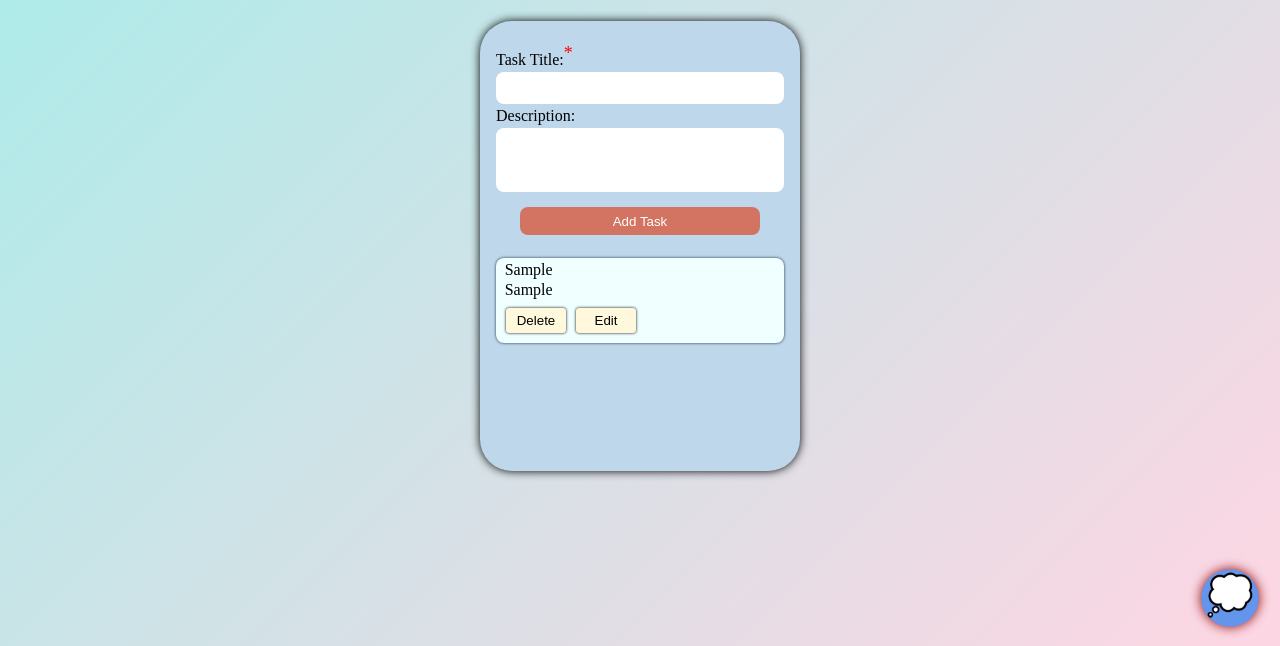
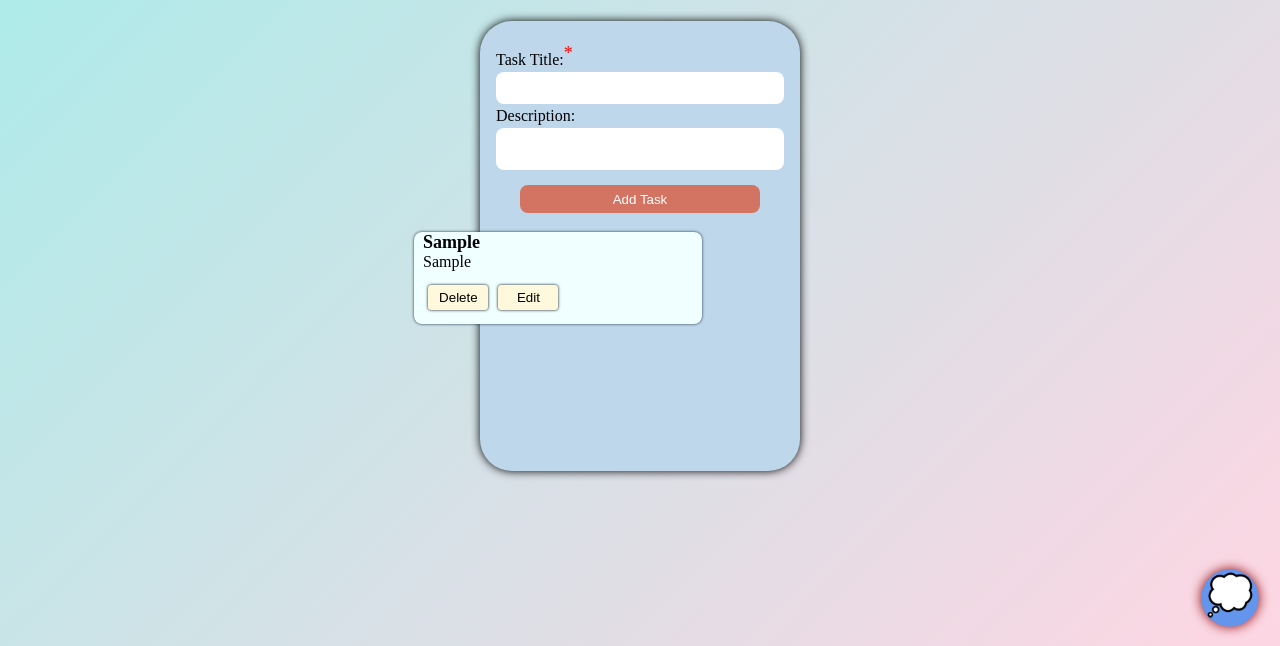
Before and after one commit to PSD24-art/Task-Master, a plain HTML site: page index.html in a window 1280 px wide. Both pictures are taken after typing "Sample", "Sample" into the empty fields and a click on the button "Add Task". Shown: the part 154-800 px from the top of the page. Drawn offline with Linux system fonts and the light colour scheme.

Commit message:
Final touch done

```diff
--- a/app.js
+++ b/app.js
@@ -43,11 +43,13 @@ function renderTask() {
     const tTitle = document.createElement("p");
     tTitle.innerText = item.title;
     tTitle.classList.add("tCard");
+    tTitle.style.fontWeight = "bold";
+    tTitle.style.fontSize = "18px";
     sepCard.appendChild(tTitle);
 
     //Description
-    const tDescript = document.createElement("p");
-    tDescript.innerText = item.description;
+    const tDescript = document.createElement("div");
+    tDescript.innerText = item.description.trim();
     tDescript.classList.add("tCard");
     sepCard.appendChild(tDescript);
 
--- a/index.html
+++ b/index.html
@@ -9,17 +9,19 @@
   <body class="body">
     <h1>Task Master</h1>
     <div class="container">
-      <div>
+      <div id="input-div">
         <p>Task Title:<sup>*</sup></p>
         <input type="text" id="task-title" />
       </div>
-      <div>
+      <div id="descript-div">
         <p>Description:</p>
         <textarea id="description"></textarea>
       </div>
-      <div>
+      <div id="btn-div">
         <button id="submit">Add Task</button>
       </div>
+    </div>
+    <div id="card-scroll">
       <div id="card"></div>
     </div>
     <div class="chat">&#128173;</div>
--- a/style.css
+++ b/style.css
@@ -15,6 +15,7 @@ sup {
   min-height: 100vh;
   background: linear-gradient(135deg, #a8edea, #fed6e3);
   overflow-y: hidden;
+  overflow-x: hidden;
 }
 
 h1 {
@@ -56,7 +57,7 @@ h1 {
 }
 
 #description {
-  height: 4rem;
+  height: auto;
   width: 18rem;
   border: 0 solid transparent;
   border-radius: 0.5rem;
@@ -66,7 +67,7 @@ h1 {
   resize: none;
 }
 
-.task-title {
+.description .task-title {
   height: 2rem;
   width: 17rem;
   border: 0 solid transparent;
@@ -80,7 +81,7 @@ h1 {
   display: none;
 }
 .description {
-  height: 2rem;
+  height: auto;
   width: 17rem;
   border: 0 solid transparent;
   border-radius: 0.5rem;
@@ -115,6 +116,23 @@ h1 {
   cursor: pointer;
 }
 
+#card-scroll {
+  width: 20rem;
+  z-index: 2;
+  position: absolute;
+  top: 46%;
+  left: 31.2%;
+  height: 32%;
+  /* border: 2px solid black; */
+  overflow-y: auto;
+  overflow: auto;
+  padding: 5px;
+}
+
+#card-scroll::-webkit-scrollbar {
+  display: none;
+}
+
 #card {
   flex-direction: column;
   border: 2px solid black;
@@ -126,7 +144,8 @@ h1 {
   border: 0 solid transparent;
   border-radius: 0.5rem;
   background-color: transparent;
-  margin-top: 5px;
+  margin-top: 3px;
+  margin-left: 10px;
 }
 .sepCard {
   background-color: azure;
@@ -139,14 +158,15 @@ h1 {
   border: 2px solid black;
   height: auto;
   width: 18rem;
-  display: flex;
+  display: inline-block;
   align-items: start;
   justify-content: left;
   border: 0 solid transparent;
   border-radius: 0.5rem;
   padding-left: 3%;
-  height: 20px;
-  text-align: center;
+  word-wrap: break-word;
+  white-space: pre-wrap;
+  overflow-wrap: break-word;
 }
 
 .btnGrp {
@@ -154,6 +174,7 @@ h1 {
   display: flex;
   align-content: flex-start;
   justify-content: flex-start;
+  margin: 4px;
 }
 
 .btn {
@@ -169,7 +190,11 @@ h1 {
   border-radius: 0.2rem;
   box-shadow: 0 0 3px black;
   cursor: pointer;
-  transition: all 0.5s ease;
+  transition: all 0.2s ease;
+}
+
+.btn:hover {
+  transform: scale(1.05);
 }
 
 .chat {
```
